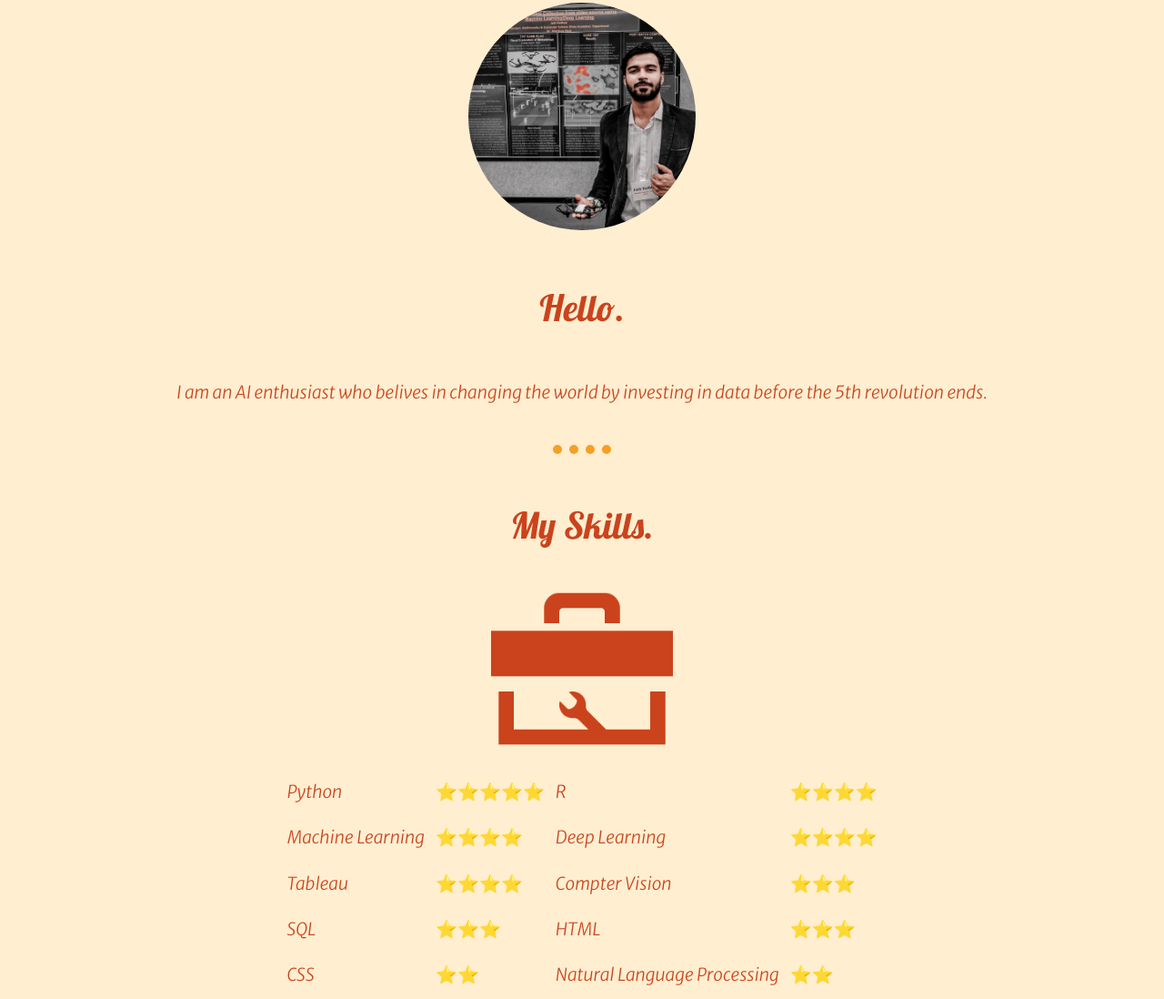
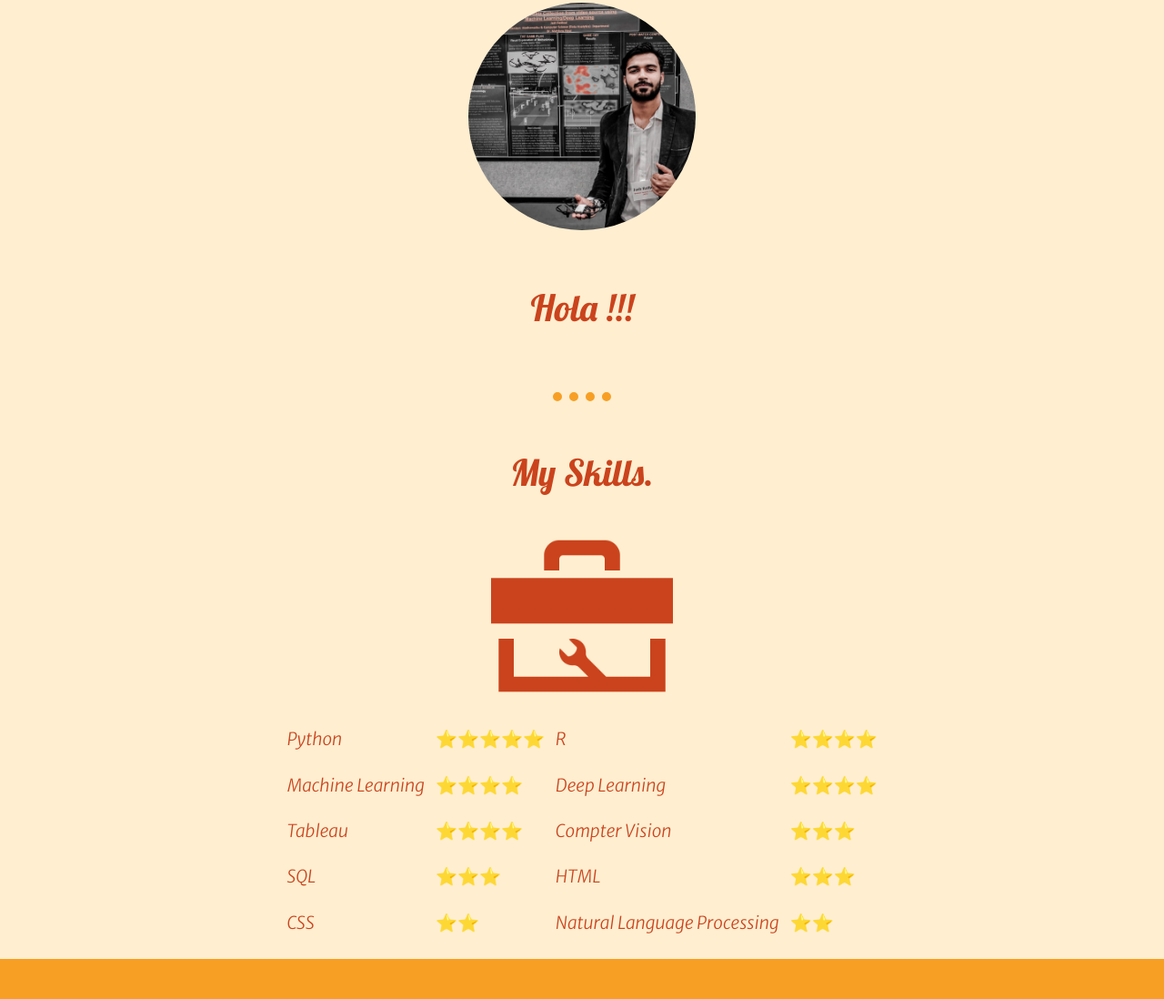
Before and after one commit to Jash-R/CV, a plain HTML site: page index.html in a window 1280 px wide. Shown: the part 674-1772 px from the top of the page at 91% size. Drawn offline with Linux system fonts and the light colour scheme.

Commit message:
Update index.html

```diff
--- a/index.html
+++ b/index.html
@@ -31,8 +31,7 @@
   <div class="middle-container">
     <div class="profile">
       <img class=mypic src="images/MyImageEdited.jpeg" alt="">
-      <h2>Hello.</h2>
-      <p>I am an AI enthusiast who belives in changing the world by investing in data before the 5th revolution ends.</p>
+      <h2>Hola !!!</h2>
     </div>
     <hr>
     <div class="skills">
```
